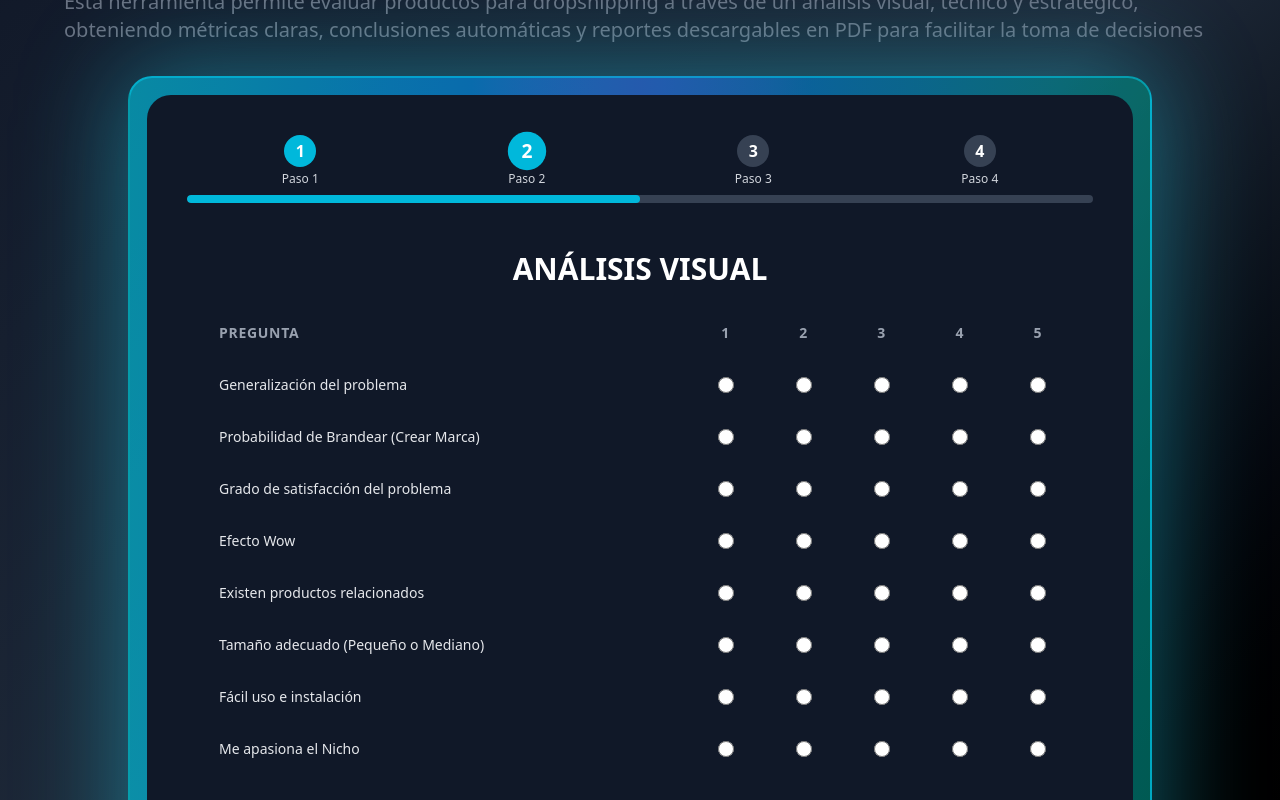
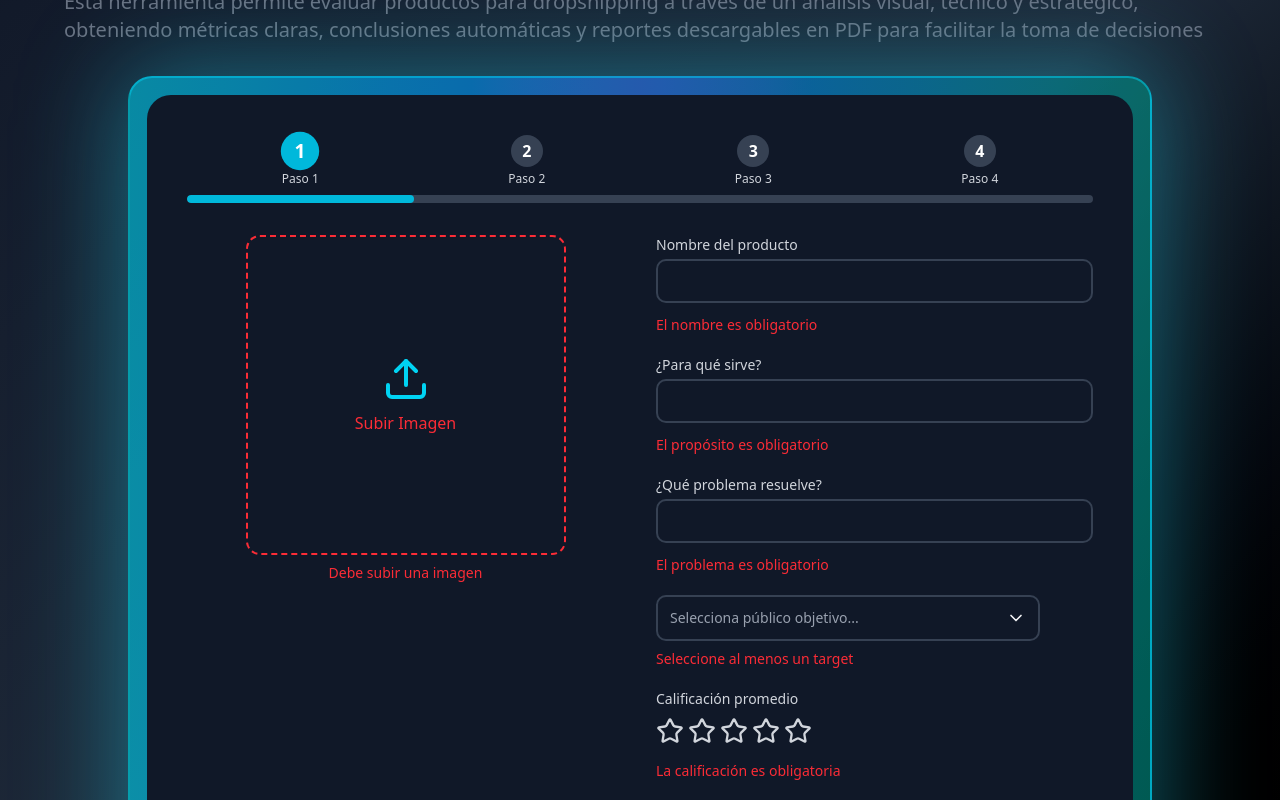
Before and after one commit to SamuelRodriguezC/products-rate, a Next.js app: page / in a window 1280 px wide. Both pictures are taken after a click on the button "Siguiente". Shown: the part 112-912 px from the top of the page. Built offline with nearby package versions, Linux system fonts and the light colour scheme.

Commit message:
Mostrar errores de validación

```diff
--- a/components/ProductForm.tsx
+++ b/components/ProductForm.tsx
@@ -69,18 +69,22 @@ interface Step1Props {
   setFormData: React.Dispatch<React.SetStateAction<FormData>>;
   handleChange: (e: React.ChangeEvent<HTMLInputElement | HTMLTextAreaElement | HTMLSelectElement>) => void;
   handleRatingChange: (value: number) => void;
+  errors: { [key: string]: string };
 }
-const Step1: React.FC<Step1Props> = ({ formData, setFormData, handleChange, handleRatingChange }) => (
+const Step1: React.FC<Step1Props> = ({ formData, setFormData, handleChange, handleRatingChange, errors }) => (
   <div className="grid grid-cols-1 md:grid-cols-4 gap-8">
     <motion.div className="col-span-2 flex h-full" transition={{ type: "spring", stiffness: 200 }}>
-      <FileInput onFileSelect={(img) => setFormData({ ...formData, image: img })} />
+      <FileInput
+        onFileSelect={(img) => setFormData({ ...formData, image: img })}
+        error={errors.image}
+      />
     </motion.div>
     <div className="col-span-2 flex flex-col gap-5">
-      <TextInput name="name" type="text" label="Nombre del producto" value={formData.name} onChange={handleChange} />
-      <TextInput name="purpose" type="text" label="¿Para qué sirve?" value={formData.purpose} onChange={handleChange} />
-      <TextInput name="problem" type="text" label="¿Qué problema resuelve?" value={formData.problem} onChange={handleChange} />
-      <TargetSelect value={formData.targets} onChange={(val: string[]) => setFormData({ ...formData, targets: val })} />
-      <StarRating label="Calificación promedio" name="rating" value={formData.rating} onChange={handleRatingChange} />
+      <TextInput name="name" type="text" label="Nombre del producto" value={formData.name} onChange={handleChange} error={errors.name} />
+      <TextInput name="purpose" type="text" label="¿Para qué sirve?" value={formData.purpose} onChange={handleChange} error={errors.purpose} />
+      <TextInput name="problem" type="text" label="¿Qué problema resuelve?" value={formData.problem} onChange={handleChange} error={errors.problem} />
+      <TargetSelect value={formData.targets} onChange={(val: string[]) => setFormData({ ...formData, targets: val })} error={errors.targets} />
+      <StarRating label="Calificación promedio" name="rating" value={formData.rating} onChange={handleRatingChange} error={errors.rating} />
     </div>
   </div>
 );
@@ -103,6 +107,8 @@ const ProductForm = () => {
     },
   });
 
+  const [errors, setErrors] = useState<{ [key: string]: string }>({});
+
   // Handlers
   const handleRatingChange = (value: number) => setFormData({ ...formData, rating: value });
   const handleChange = (e: React.ChangeEvent<HTMLInputElement | HTMLTextAreaElement | HTMLSelectElement>) => {
@@ -121,9 +127,48 @@ const ProductForm = () => {
       },
     });
   };
+
+  // Validación por pasos
+  const validateStep = () => {
+    const newErrors: { [key: string]: string } = {};
+    if (step === 1) {
+      if (!formData.name) newErrors.name = "El nombre es obligatorio";
+      if (!formData.purpose) newErrors.purpose = "El propósito es obligatorio";
+      if (!formData.problem) newErrors.problem = "El problema es obligatorio";
+      if (!formData.rating) newErrors.rating = "La calificación es obligatoria";
+      if (!formData.image) newErrors.image = "Debe subir una imagen";
+      if (!formData.targets.length) newErrors.targets = "Seleccione al menos un target";
+    }
+    if (step === 2) {
+      VisualQuestions.forEach(q => {
+        if (!formData.sections.visual.answers[q.id]?.value) {
+          newErrors[q.id] = "Esta pregunta es obligatoria";
+        }
+      });
+    }
+    if (step === 3) {
+      TechnicalQuestions.forEach(q => {
+        if (!formData.sections.technical.answers[q.id]?.value) {
+          newErrors[q.id] = "Esta pregunta es obligatoria";
+        }
+      });
+    }
+    if (step === 4) {
+      StrategicQuestions.forEach(q => {
+        if (!formData.sections.strategic.answers[q.id]?.value) {
+          newErrors[q.id] = "Esta pregunta es obligatoria";
+        }
+      });
+    }
+    setErrors(newErrors);
+    return Object.keys(newErrors).length === 0;
+  };
+
   const handleNext = () => {
-    setDirection("forward");
-    setStep((prev) => Math.min(prev + 1, 4));
+    if (validateStep()) {
+      setDirection("forward");
+      setStep((prev) => Math.min(prev + 1, 4));
+    }
   };
   const handleBack = () => {
     setDirection("backward");
@@ -131,20 +176,18 @@ const ProductForm = () => {
   };
   const handleSubmit = (e: React.FormEvent) => {
     e.preventDefault();
-    sessionStorage.setItem("analysisData", JSON.stringify(formData));
-    router.push("/analysis");
+    if (validateStep()) {
+      sessionStorage.setItem("analysisData", JSON.stringify(formData));
+      router.push("/analysis");
+    }
   };
 
-  // Animaciones según dirección
   const variants = {
     enter: (dir: "forward" | "backward") => ({
       x: dir === "forward" ? 100 : -100,
       opacity: 0,
     }),
-    center: {
-      x: 0,
-      opacity: 1,
-    },
+    center: { x: 0, opacity: 1 },
     exit: (dir: "forward" | "backward") => ({
       x: dir === "forward" ? -100 : 100,
       opacity: 0,
@@ -159,7 +202,6 @@ const ProductForm = () => {
       className="relative border-2 border-cyan-400/50 p-[17px] rounded-3xl bg-gradient-to-r from-cyan-400/60 via-blue-500/60 to-teal-600/60 shadow-[0_0_100px_10px_rgba(34,211,238,0.4)]"
     >
       <motion.form onSubmit={handleSubmit} className="bg-gray-900 backdrop-blur-xl rounded-3xl p-10 w-full h-full">
-        {/* Barra de progreso */}
         <ProgressBar step={step} totalSteps={4} />
 
         <motion.div
@@ -171,26 +213,16 @@ const ProductForm = () => {
           exit="exit"
           transition={{ type: "spring", stiffness: 300, damping: 30 }}
         >
-          {step === 1 && <Step1 formData={formData} setFormData={setFormData} handleChange={handleChange} handleRatingChange={handleRatingChange} />}
-          {step === 2 && <RatingTable title={formData.sections.visual.title} questions={VisualQuestions} answers={formData.sections.visual.answers} onChange={(key, value, text) => handleRankingChange("visual", key, value, text)} />}
-          {step === 3 && <RatingTable title={formData.sections.technical.title} questions={TechnicalQuestions} answers={formData.sections.technical.answers} onChange={(key, value, text) => handleRankingChange("technical", key, value, text)} />}
-          {step === 4 && <RatingTable title={formData.sections.strategic.title} questions={StrategicQuestions} answers={formData.sections.strategic.answers} onChange={(key, value, text) => handleRankingChange("strategic", key, value, text)} />}
+          {step === 1 && <Step1 formData={formData} setFormData={setFormData} handleChange={handleChange} handleRatingChange={handleRatingChange} errors={errors} />}
+          {step === 2 && <RatingTable title={formData.sections.visual.title} questions={VisualQuestions} answers={formData.sections.visual.answers} errors={errors} onChange={(key, value, text) => handleRankingChange("visual", key, value, text)} />}
+          {step === 3 && <RatingTable title={formData.sections.technical.title} questions={TechnicalQuestions} answers={formData.sections.technical.answers} errors={errors} onChange={(key, value, text) => handleRankingChange("technical", key, value, text)} />}
+          {step === 4 && <RatingTable title={formData.sections.strategic.title} questions={StrategicQuestions} answers={formData.sections.strategic.answers} errors={errors} onChange={(key, value, text) => handleRankingChange("strategic", key, value, text)} />}
         </motion.div>
 
-        {/* Botones de navegación */}
         <div className="flex justify-between mt-10">
-          {step > 1 && (
-            <>
-            <BackButton onClick={handleBack} text="Volver"/></>
-          )}
-          {step < 4 && (
-            <>
-            <BackButton onClick={handleNext} text="Siguiente"/></>
-
-          )}
-          {step === 4 && (
-             <Button type="submit" text="🚀 Finalizar" />
-          )}
+          {step > 1 && <BackButton onClick={handleBack} text="Volver" />}
+          {step < 4 && <BackButton onClick={handleNext} text="Siguiente" />}
+          {step === 4 && <Button type="submit" text="🚀 Finalizar" />}
         </div>
       </motion.form>
     </motion.div>
--- a/components/UIComponents/FileInput.tsx
+++ b/components/UIComponents/FileInput.tsx
@@ -3,9 +3,10 @@ import { Trash2, Upload, Loader2 } from "lucide-react";
 
 interface FileInputProps {
   onFileSelect: (fileUrl: string | null) => void;
+  error?: string; // <-- Recibe el error opcional
 }
 
-const FileInput: React.FC<FileInputProps> = ({ onFileSelect }) => {
+const FileInput: React.FC<FileInputProps> = ({ onFileSelect, error }) => {
   const inputRef = useRef<HTMLInputElement | null>(null);
   const [selectedFile, setSelectedFile] = useState<File | null>(null);
   const [previewUrl, setPreviewUrl] = useState<string | null>(null);
@@ -59,35 +60,28 @@ const FileInput: React.FC<FileInputProps> = ({ onFileSelect }) => {
           previewUrl
             ? "border-cyan-400 bg-cyan-50/5"
             : "border-cyan-400 hover:bg-cyan-50/5"
-        }`}
+        } ${error ? "border-red-500" : ""}`} // <-- borde rojo si hay error
         onClick={() => !selectedFile && inputRef.current?.click()}
       >
         {!selectedFile && (
           <div className="flex flex-col items-center">
             <Upload className="w-12 h-12 text-cyan-400 mb-2" />
-            <p className="text-cyan-400 font-medium">Subir Imagen</p>
+            <p className={`font-medium ${error ? "text-red-500" : "text-cyan-400"}`}>Subir Imagen</p>
           </div>
         )}
 
         {selectedFile && previewUrl && (
           <>
-            {/* Imagen en preview */}
             <img
               src={previewUrl}
               alt="preview"
-              className={`w-full h-full object-cover transition ${
-                loading ? "grayscale" : ""
-              }`}
+              className={`w-full h-full object-cover transition ${loading ? "grayscale" : ""}`}
             />
-
-            {/* Spinner mientras carga */}
             {loading && (
               <div className="absolute inset-0 flex items-center justify-center bg-black/30">
                 <Loader2 className="w-10 h-10 text-white animate-spin" />
               </div>
             )}
-
-            {/* Botón eliminar arriba a la derecha */}
             {!loading && (
               <button
                 type="button"
@@ -108,6 +102,9 @@ const FileInput: React.FC<FileInputProps> = ({ onFileSelect }) => {
           accept=".jpg,.jpeg,.png"
         />
       </div>
+
+      {/* Mensaje de error */}
+      {error && <p className="mt-2 text-sm text-red-500">{error}</p>}
     </div>
   );
 };
--- a/components/UIComponents/RatingTable.tsx
+++ b/components/UIComponents/RatingTable.tsx
@@ -3,12 +3,13 @@ import React from "react";
 
 interface RatingTableProps {
   title: string;
+  errors: { [key: string]: string }; // <-- errores por id de pregunta
   questions: { id: string; text: string }[];
   answers: { [key: string]: { text: string; value: number } };
   onChange: (key: string, value: number, questionText: string) => void;
 }
 
-const RatingTable: React.FC<RatingTableProps> = ({ title, questions, answers, onChange }) => {
+const RatingTable: React.FC<RatingTableProps> = ({ title, questions, answers, onChange, errors }) => {
    return (
     <div className="overflow-x-auto p-4">
       <h3 className="text-3xl font-bold text-white mb-4 text-center uppercase">
@@ -26,10 +27,17 @@ const RatingTable: React.FC<RatingTableProps> = ({ title, questions, answers, on
         </thead>
         <tbody>
           {questions.map(({ id, text }) => (
-            <tr key={id} className="bg-gray-900 hover:bg-cyan-900 transition-colors">
+            <React.Fragment key={id}>
+              <tr className="bg-gray-900 hover:bg-cyan-900 transition-colors">
                 <td className="py-3 px-4 text-left text-gray-200 text-sm font-medium">
                   {text}
+                  {errors[id] && (
+                  <p className="text-red-500 text-sm px-4 py-1">
+                    {errors[id]}
+                  </p>
+              )}
                 </td>
+
                 {[1, 2, 3, 4, 5].map((num) => (
                   <td key={num} className="py-3 px-4">
                     <div className="flex justify-center">
@@ -45,6 +53,9 @@ const RatingTable: React.FC<RatingTableProps> = ({ title, questions, answers, on
                   </td>
                 ))}
               </tr>
+              {/* Mostrar error si existe */}
+
+            </React.Fragment>
           ))}
         </tbody>
       </table>
--- a/components/UIComponents/StarRating.tsx
+++ b/components/UIComponents/StarRating.tsx
@@ -5,10 +5,11 @@ type StarRatingProps = {
   label?: string;
   name: string;
   value?: number;
+  error?: string; // <-- Recibe el error opcional
   onChange?: (value: number) => void;
 };
 
-const StarRating: React.FC<StarRatingProps> = ({ label, name, value = 0, onChange }) => {
+const StarRating: React.FC<StarRatingProps> = ({ label, name, value = 0, onChange, error}) => {
   const [hover, setHover] = useState<number | null>(null);
   const [rating, setRating] = useState<number>(value);
 
@@ -39,6 +40,8 @@ const StarRating: React.FC<StarRatingProps> = ({ label, name, value = 0, onChang
           </button>
         ))}
       </div>
+            {/* Mensaje de error */}
+      {error && <p className="mt-2 text-sm text-red-500">{error}</p>}
 
       {/* input oculto para formularios */}
       <input type="hidden" name={name} value={rating} />
--- a/components/UIComponents/TargetSelect.tsx
+++ b/components/UIComponents/TargetSelect.tsx
@@ -50,9 +50,10 @@ const TARGET_OPTIONS = [
 interface TargetSelectProps {
   value: string[];
   onChange: (val: string[]) => void;
+  error?: string; // <-- Recibe el error opcional
 }
 
-const TargetSelect: React.FC<TargetSelectProps> = ({ value, onChange }) => {
+const TargetSelect: React.FC<TargetSelectProps> = ({ value, onChange, error }) => {
   const [open, setOpen] = useState(false);
   const ref = useRef<HTMLDivElement | null>(null);
 
@@ -150,6 +151,8 @@ const TargetSelect: React.FC<TargetSelectProps> = ({ value, onChange }) => {
           ))}
         </div>
       )}
+            {/* Mensaje de error */}
+      {error && <p className="mt-2 text-sm text-red-500">{error}</p>}
     </div>
   );
 };
--- a/components/UIComponents/TextInput.tsx
+++ b/components/UIComponents/TextInput.tsx
@@ -5,6 +5,7 @@ interface TextInputProps extends React.InputHTMLAttributes<HTMLInputElement> {
   value: string;
   onChange: (e: React.ChangeEvent<HTMLInputElement>) => void;
   label?: string; // <-- nueva prop opcional
+  error?: string; // <-- Recibe el error opcional
 }
 
 const TextInput: React.FC<TextInputProps> = ({
@@ -15,6 +16,7 @@ const TextInput: React.FC<TextInputProps> = ({
   placeholder,
   className = "",
   label,
+  error,
   ...props
 }) => {
   return (
@@ -41,6 +43,8 @@ const TextInput: React.FC<TextInputProps> = ({
           outline-none transition duration-500 ${className}`}
         {...props}
       />
+            {/* Mensaje de error */}
+      {error && <p className="mt-2 text-sm text-red-500">{error}</p>}
     </div>
   );
 };
```
Lines whose indentation alone changed are shown as unchanged.
